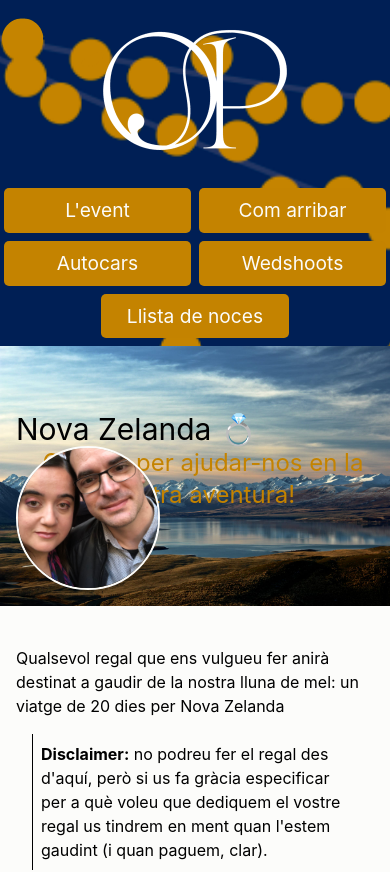
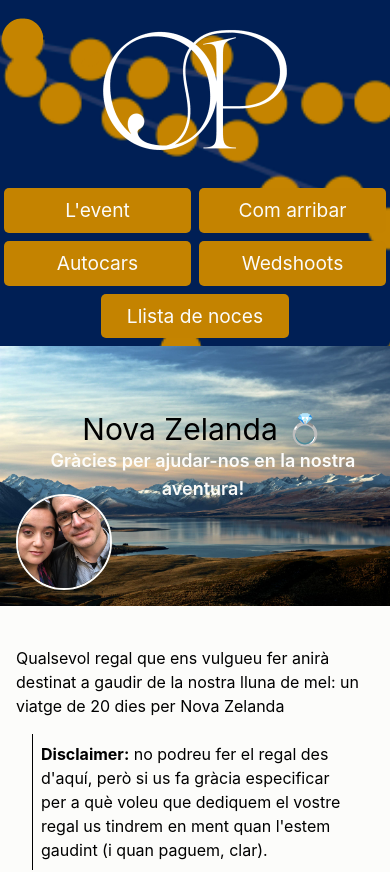
Before and after one commit to PatyCu/wedding, a React (Vite) app: page /registry-list in a window 390 px wide. Shown: the top 872 px of the page. Built offline with nearby package versions, Linux system fonts and the light colour scheme.

Commit message:
feat: update RegistryList header design for mobile

```diff
--- a/src/wedding-registry/RegistryList.jsx
+++ b/src/wedding-registry/RegistryList.jsx
@@ -13,13 +13,13 @@ const RegistryList = () => {
             alt="Snowed mountains and a lake in a New Zealander landscape"
             className="w-full lg:max-h-[60rem]"
           />
-          <div className="absolute top-1/4 left-4">
+          <div className="absolute top-1/4 left-4 text-center lg:text-left lg:top-1/2 lg:left-4 lg:transform lg:-translate-y-1/2">
             <h1 className="text-3xl md:text-7xl">Nova Zelanda 💍</h1>
-            <h2 className="md:text-xl">
+            <h2 className="md:text-xl text-lg text-white font-semibold">
               Gràcies per ajudar-nos en la nostra aventura!
             </h2>
           </div>
-          <div className="absolute bottom-4 left-4 w-36">
+          <div className="absolute bottom-4 left-4 md:w-36 w-24">
             <img
               src={imgParella}
               className="rounded-full border-2 border-solid border-white"
```
